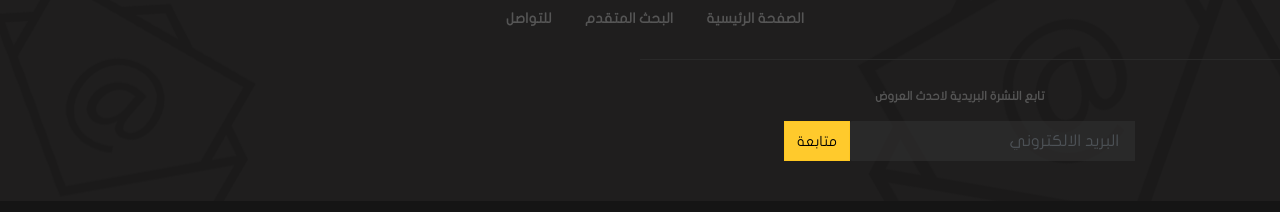
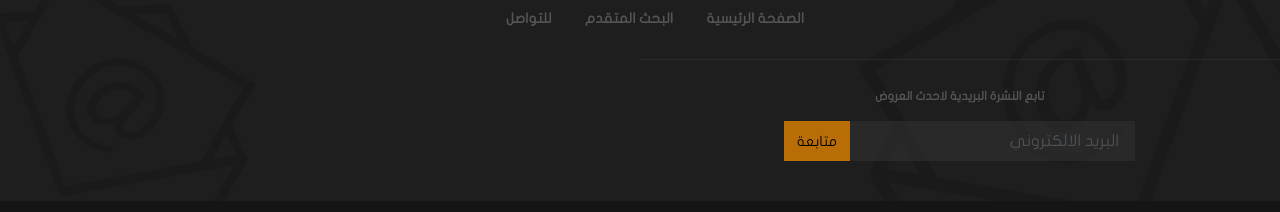
Before and after one commit to Abdullah2741/store, a website built with webpack: page src/index.html in a window 1280 px wide. In both pictures the pointer is over the button "متابعة". Shown: the part 2326-2538 px from the top of the page. Built offline with nearby package versions, Linux system fonts and the light colour scheme.

Commit message:
project page done

```diff
--- a/src/index.html
+++ b/src/index.html
@@ -4,6 +4,7 @@
     <meta charset="UTF-8" />
     <meta http-equiv="X-UA-Compatible" content="IE=edge" />
     <meta name="viewport" content="width=device-width, initial-scale=1.0" />
+
     <title>متجر عربي</title>
   </head>
   <body>
@@ -1188,7 +1189,7 @@
                 <br>
                 <div class="input-group">
                   <input type="email" name="email" id="footer-input" class="form-control custom-form-control" placeholder="البريد الالكتروني" required>
-                  <button type="submit" class="btn btn-warning">متابعة</button>
+                  <button type="submit" class="btn custom-btn-warning">متابعة</button>
                 </div>
               </form>
             </div>
--- a/src/sass/style.scss
+++ b/src/sass/style.scss
@@ -37,17 +37,17 @@
 
 
 
-// .custom-btn-warning {
-//     background-color: $brand-warning;
-// }
-//   .custom-btn-warning:hover,
-//   .custom-btn-warning:focus,
-//   .custom-btn-warning:active,
-//   .custom-btn-warning:active:focus,
-//   .custom-btn-warning:active:hover {
-//     background-color: $btn-warning-dark;
-//     border-color: $btn-warning-dark;
-//   }
+.custom-btn-warning {
+    background-color: $brand-warning;
+}
+  .custom-btn-warning:hover,
+  .custom-btn-warning:focus,
+  .custom-btn-warning:active,
+  .custom-btn-warning:active:focus,
+  .custom-btn-warning:active:hover {
+    background-color: $btn-warning-dark;
+    border-color: $btn-warning-dark;
+  }
 
 
   .custom-btn-outline-danger {
```
